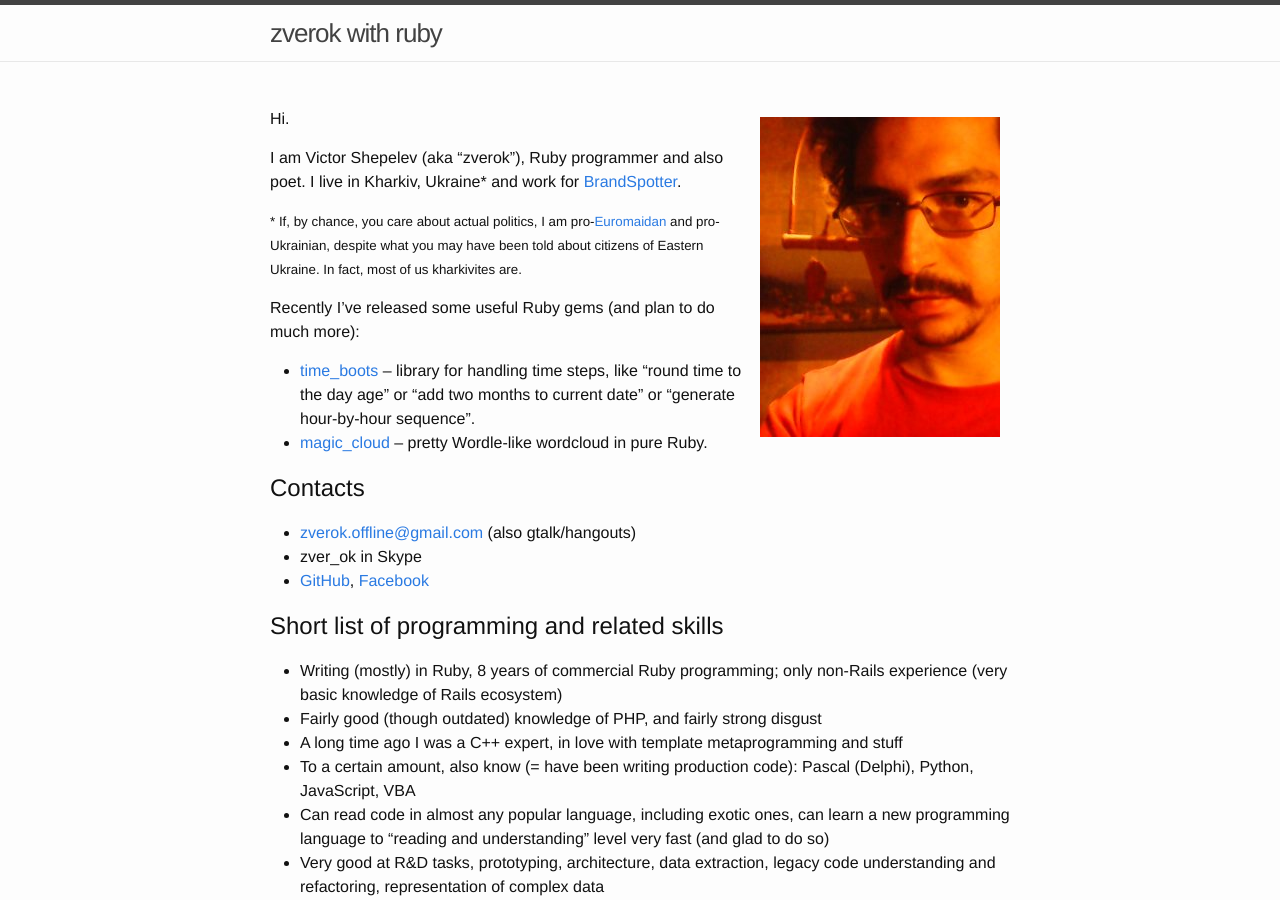
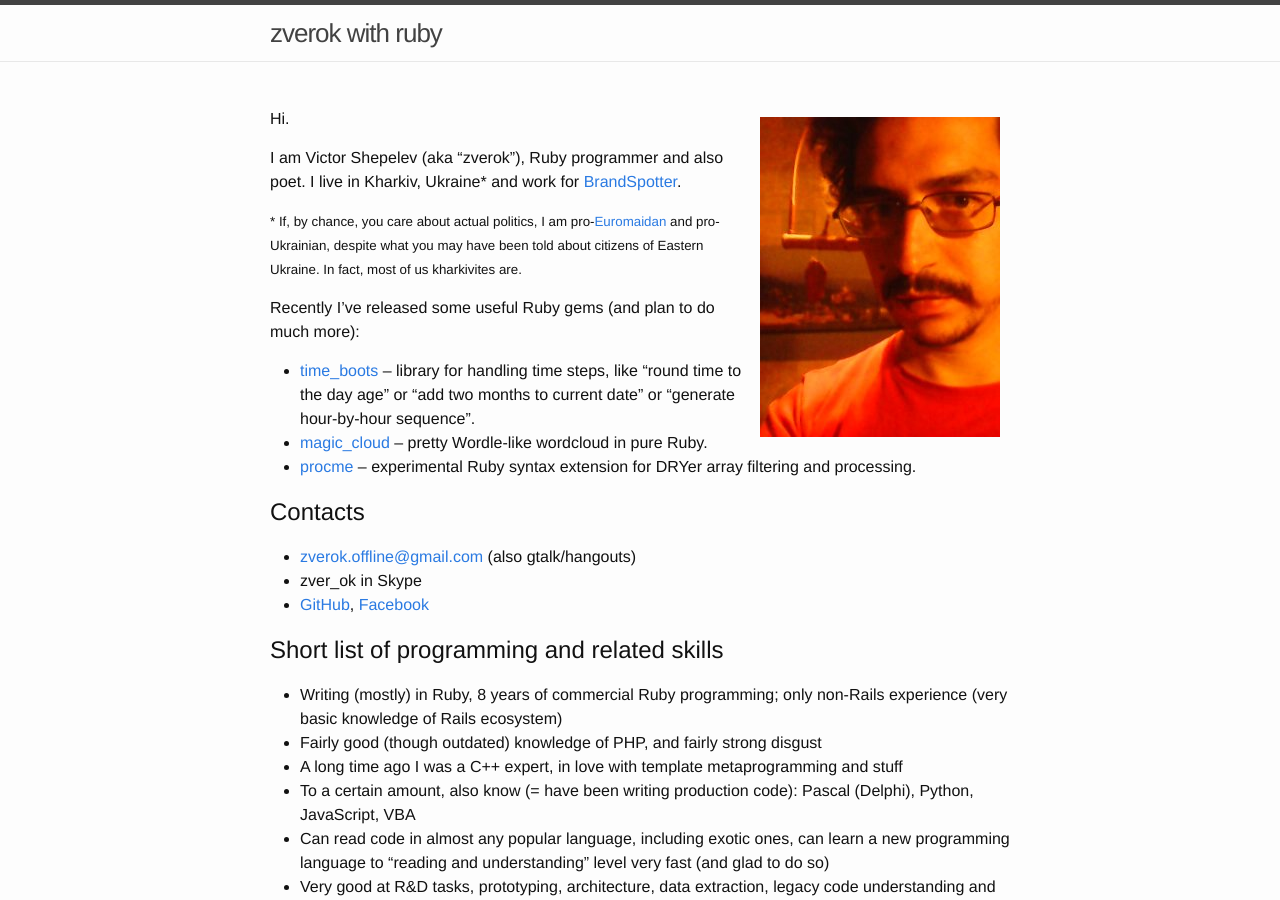
Before and after one commit to zverok/zverok.github.io, a Jekyll site: the page built from index.md, in a window 1280 px wide and 900 px high. Built offline with Jekyll 4.4.1, drawn with Linux system fonts in a browser that asks for light colours.

Commit message:
Added procme

```diff
--- a/index.md
+++ b/index.md
@@ -15,6 +15,7 @@ Recently I've released some useful Ruby gems (and plan to do much more):
 
 * [time_boots](http://github.com/zverok/time_boots) -- library for handling time steps, like "round time to the day age" or "add two months to current date" or "generate hour-by-hour sequence".
 * [magic_cloud](http://github.com/zverok/magic_cloud) -- pretty Wordle-like wordcloud in pure Ruby.
+* [procme](http://github.com/zverok/procme) -- experimental Ruby syntax extension for DRYer array filtering and processing.
 
 ## Contacts
 
```
